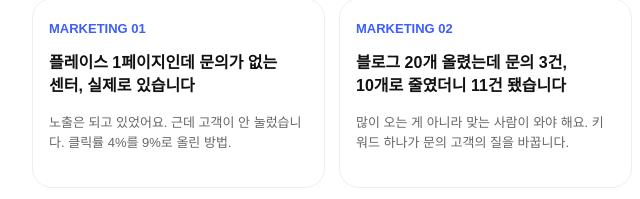
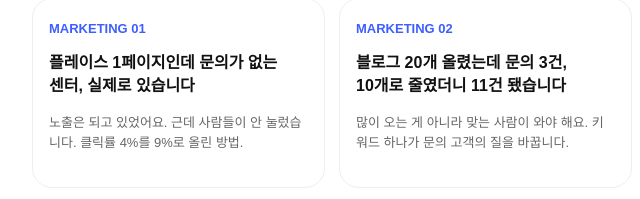
Before and after one commit to ContentsCoach/GYMCOACH, a plain HTML site: page marketing-list.html in a window 1280 px wide. Shown: the part 157-356 px from the top of the page, 308-948 px from the left. Drawn offline with Linux system fonts and the light colour scheme; a web font is replaced by a local one.

Commit message:
Update marketing-list.html

```diff
--- a/marketing-list.html
+++ b/marketing-list.html
@@ -26,7 +26,7 @@
         <div class="column-card" onclick="openColumn('marketing-01', '1234')">
             <span class="tag">MARKETING 01</span>
             <h3>플레이스 1페이지인데 문의가 없는 센터, 실제로 있습니다</h3>
-            <p class="desc">노출은 되고 있었어요. 근데 고객이 안 눌렀습니다. 클릭률 4%를 9%로 올린 방법.</p>
+            <p class="desc">노출은 되고 있었어요. 근데 사람들이 안 눌렀습니다. 클릭률 4%를 9%로 올린 방법.</p>
         </div>
 
         <div class="column-card" onclick="openColumn('marketing-02', '2234')">
```
